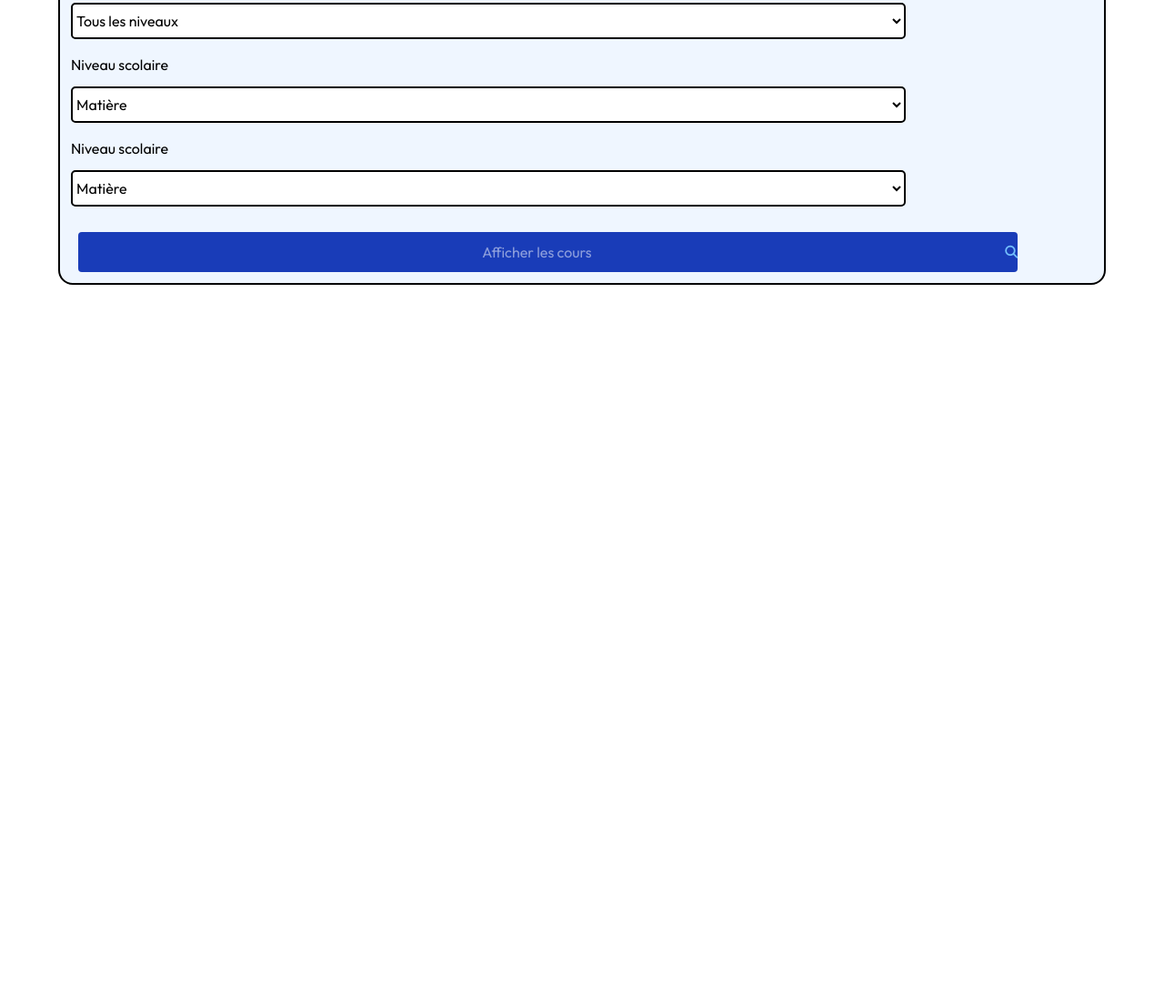
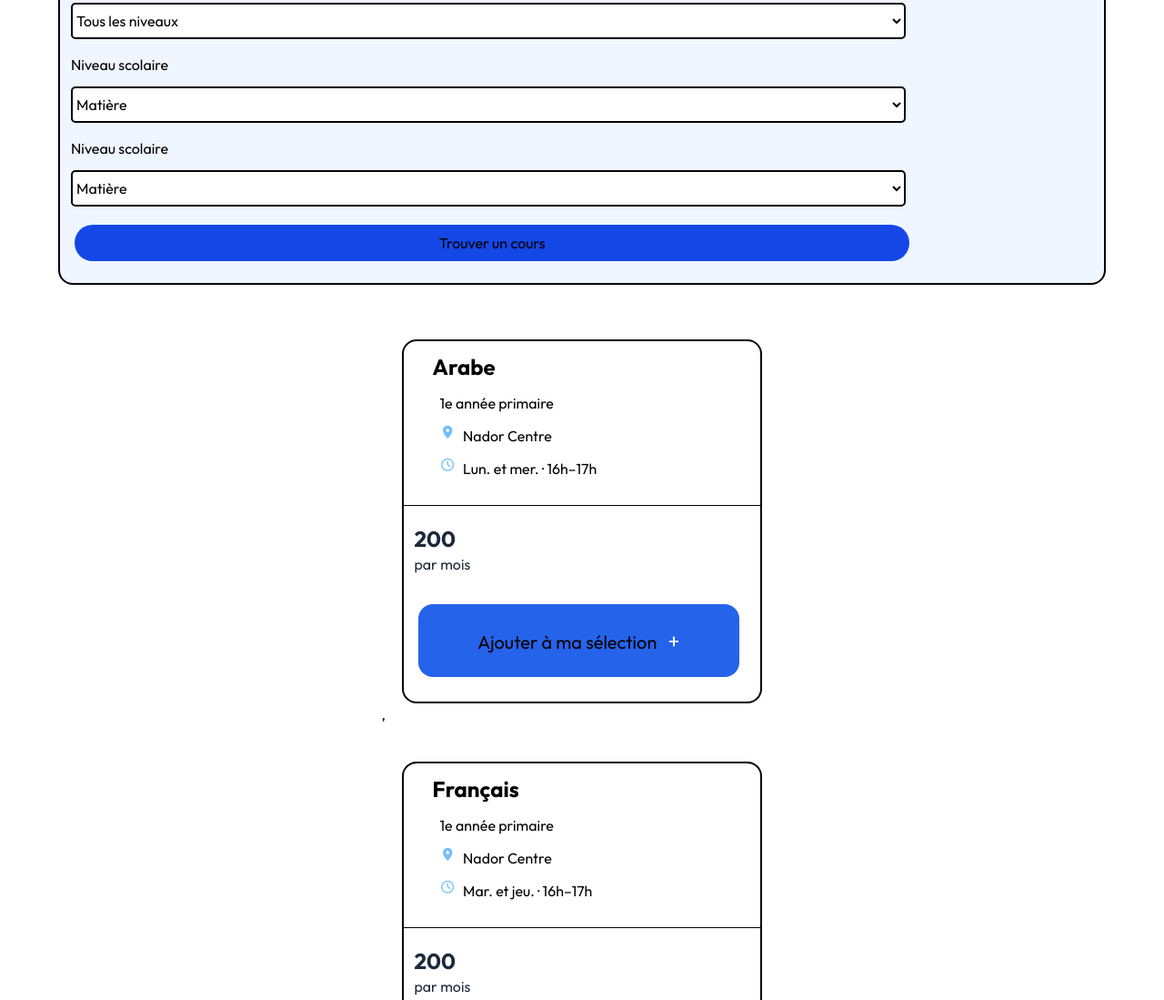
Before and after one commit to AbdenasserFarkli/Nour--Academy-Project, a website built with Vite: page index.html in a window 1280 px wide. Shown: the part 1192-2291 px from the top of the page at 91% size. Before the commit the page ends 1505 px from the top, so only its background shows below. Built offline with nearby package versions, Linux system fonts and the light colour scheme.

Commit message:
finsh page main

```diff
--- a/index.html
+++ b/index.html
@@ -8,6 +8,8 @@
     <link rel="stylesheet" href="/css/index.css">
     <link rel="stylesheet" href="/css/input.css">
     <script src="/js/main.js" defer></script>
+    <script src="/js/data.js" defer></script>
+
     <link rel="preconnect" href="https://fonts.googleapis.com">
     <link rel="preconnect" href="https://fonts.gstatic.com" crossorigin>
     <link href="https://fonts.googleapis.com/css2?family=Outfit:wght@100..900&display=swap" rel="stylesheet">
@@ -176,10 +178,7 @@
                         </select>
 
                     </div>
-                    <div class="mt-7 ml-5 w-[90%] h-11 bg-blue-800 rounded-sm flex  items-center justify-center ">
-                        <input class="ml-2 w-[80%] text-center text-white bg-blue-800 w-full " type="search" value="" placeholder="Afficher les cours ">
-                        <i class="fa-solid fa-magnifying-glass fa-sm fa-width-auto  "
-                            style="color: rgb(116, 192, 252);"></i>
+                   <button class="w-[80%] h-10 bg-blue-700 mt-5 ml-4 rounded-3xl">Trouver un cours</button>
                     </div>
 
                 </div>
@@ -188,6 +187,94 @@
 
 
         </section>
+        <section id="cours " class=" grid  grid-cols-1  mt-5    justify-items-center ">
+            <div id="cart-cours">
+
+                <i class="fa-solid fa-calculator mt-8  ml-8 " style="color: rgb(116, 192, 252); "></i>
+                <h3 class="mt-3 ml-8 text-2xl font-bold">Mathématiques</h3>
+                <p class="mt-3 ml-10">3e année collège</p>
+                <div class="flex gap-2">
+                    <i class="fa-solid fa-location-dot fa-sm mt-5 ml-10" style="color: rgb(116, 192, 252);"></i>
+                    <p class="mt-3">Centre Nador</p>
+                </div>
+                <div class="flex gap-2">
+                    <i class="fa-regular fa-clock fa-sm mt-5 ml-10" style="color: rgb(116, 192, 252);"></i>
+                    <p class="mt-3">Mar. et jeu. · 18h–19h30</p>
+                </div>
+                <hr class="w-[100%] mt-7 ">
+                <p class="text-2xl font-bold mt-5 ml-3 text-[#1E293B]">300 MAD</p>
+
+                <p class="text-[#1E293B] ml-3">par mois</p>
+                <button class="mt-8 ml-4 bg-[#2563EB] w-[90%] h-20 text-center text-[20px] rounded-2xl"
+                    type="button">Ajouter à ma sélection <span class="ml-2 text-2xl text-white">+</span></button>
+
+
+
+
+
+
+            </div>
+
+        </section>
+        <section class="flex flex-col items-center">
+            <div>
+                <h3 class="text-[#1E293B] text-3xl ml-15 mt-7">Trois centres, à Nador</h3>
+                <pre class=" mt-4 text-[15px] text-center">Choisissez votre centre lors de l'inscription.
+ Les détails pratiques seront confirmés
+ par l'académie.</pre>
+            </div>
+            <div class="h-[200px]  border-black border-[2px] w-[90%] mt-5  rounded-[16px] hover:bg-blue-100 ">
+                <div class="mt-4 flex gap-3.5 justify-center">
+                    <i class="fa-solid fa-house fa-xl pt-3" style="color: rgb(116, 192, 252);"></i>
+                    <h3 class="mt-0.5 text-xl">Centre Nador</h3>
+
+
+                </div>
+                <pre class="mt-7 text-center text-[15px]">Soutien scolaire et langues.
+ Adresse et accès à confirmer.</pre>
+
+
+
+
+
+
+            </div>
+            </div>
+            <div class="h-[200px]  border-black border-[2px] w-[90%] mt-5  rounded-[16px] hover:bg-blue-100 ">
+                <div class="mt-4 flex gap-3.5 justify-center">
+                    <i class="fa-solid fa-house fa-xl pt-3" style="color: rgb(116, 192, 252);"></i>
+                    <h3 class="mt-0.5 text-xl">Selouaner</h3>
+
+
+                </div>
+                <pre class="mt-7 text-center text-[15px]">Soutien scolaire et langues.
+ Adresse et accès à confirmer.</pre>
+
+
+
+
+
+
+            </div>
+            </div>
+            <div class="h-[200px]  border-black border-[2px] w-[90%] mt-5  rounded-[16px] hover:bg-blue-100 ">
+                <div class="mt-4 flex gap-3.5 justify-center">
+                    <i class="fa-solid fa-house fa-xl pt-3" style="color: rgb(116, 192, 252);"></i>
+                    <h3 class="mt-0.5 text-xl">Hay Al Matar</h3>
+
+
+                </div>
+                <pre class="mt-7 text-center text-[15px]">Soutien scolaire et langues.
+ Adresse et accès à confirmer.</pre>
+
+
+
+
+
+
+            </div>
+
+        </section>
     </main>
 
 
--- /dev/null
+++ b/js/data.js
@@ -0,0 +1,131 @@
+
+const courses = [
+    { id: 1, matiere: "Arabe", niveau: "1e année primaire", centre: "Nador Centre", horaire: "Lun. et mer. · 16h–17h", prix: 200, icon: "fa-book" },
+    { id: 2, matiere: "Français", niveau: "1e année primaire", centre: "Nador Centre", horaire: "Mar. et jeu. · 16h–17h", prix: 200, icon: "fa-book-open" },
+    { id: 3, matiere: "Mathématiques", niveau: "1e année primaire", centre: "Nador Centre", horaire: "Lun. et mer. · 17h–18h", prix: 200, icon: "fa-calculator" },
+    { id: 4, matiere: "Éducation islamique", niveau: "1e année primaire", centre: "Nador Centre", horaire: "Sam. · 10h–11h", prix: 200, icon: "fa-book" },
+
+    { id: 5, matiere: "Arabe", niveau: "2e année primaire", centre: "Nador Centre", horaire: "Lun. et mer. · 16h–17h", prix: 200, icon: "fa-book" },
+    { id: 6, matiere: "Français", niveau: "2e année primaire", centre: "Nador Centre", horaire: "Mar. et jeu. · 16h–17h", prix: 200, icon: "fa-book-open" },
+    { id: 7, matiere: "Mathématiques", niveau: "2e année primaire", centre: "Nador Centre", horaire: "Lun. et mer. · 17h–18h", prix: 200, icon: "fa-calculator" },
+    { id: 8, matiere: "Éducation islamique", niveau: "2e année primaire", centre: "Nador Centre", horaire: "Sam. · 10h–11h", prix: 200, icon: "fa-book" },
+
+    { id: 9, matiere: "Arabe", niveau: "3e année primaire", centre: "Hay Al Matar", horaire: "Lun. et mer. · 16h–17h", prix: 200, icon: "fa-book" },
+    { id: 10, matiere: "Français", niveau: "3e année primaire", centre: "Hay Al Matar", horaire: "Mar. et jeu. · 16h–17h", prix: 200, icon: "fa-book-open" },
+    { id: 11, matiere: "Mathématiques", niveau: "3e année primaire", centre: "Hay Al Matar", horaire: "Lun. et mer. · 17h–18h", prix: 200, icon: "fa-calculator" },
+    { id: 12, matiere: "Activité scientifique", niveau: "3e année primaire", centre: "Hay Al Matar", horaire: "Sam. · 10h–11h", prix: 200, icon: "fa-flask" },
+
+    { id: 13, matiere: "Arabe", niveau: "4e année primaire", centre: "Nador Centre", horaire: "Lun. et mer. · 16h–17h", prix: 220, icon: "fa-book" },
+    { id: 14, matiere: "Français", niveau: "4e année primaire", centre: "Nador Centre", horaire: "Mar. et jeu. · 16h–17h", prix: 220, icon: "fa-book-open" },
+    { id: 15, matiere: "Mathématiques", niveau: "4e année primaire", centre: "Nador Centre", horaire: "Lun. et mer. · 17h–18h", prix: 220, icon: "fa-calculator" },
+    { id: 16, matiere: "Activité scientifique", niveau: "4e année primaire", centre: "Nador Centre", horaire: "Sam. · 10h–11h", prix: 220, icon: "fa-flask" },
+
+    { id: 17, matiere: "Arabe", niveau: "5e année primaire", centre: "Selouane", horaire: "Lun. et mer. · 16h–17h", prix: 220, icon: "fa-book" },
+    { id: 18, matiere: "Français", niveau: "5e année primaire", centre: "Selouane", horaire: "Mar. et jeu. · 16h–17h", prix: 220, icon: "fa-book-open" },
+    { id: 19, matiere: "Mathématiques", niveau: "5e année primaire", centre: "Selouane", horaire: "Lun. et mer. · 17h–18h", prix: 220, icon: "fa-calculator" },
+    { id: 20, matiere: "Activité scientifique", niveau: "5e année primaire", centre: "Selouane", horaire: "Sam. · 10h–11h", prix: 220, icon: "fa-flask" },
+
+    { id: 21, matiere: "Arabe", niveau: "6e année primaire", centre: "Nador Centre", horaire: "Lun. et mer. · 16h–17h", prix: 250, icon: "fa-book" },
+    { id: 22, matiere: "Français", niveau: "6e année primaire", centre: "Nador Centre", horaire: "Mar. et jeu. · 16h–17h", prix: 250, icon: "fa-book-open" },
+    { id: 23, matiere: "Mathématiques", niveau: "6e année primaire", centre: "Nador Centre", horaire: "Lun. et mer. · 17h–18h", prix: 250, icon: "fa-calculator" },
+    { id: 24, matiere: "Activité scientifique", niveau: "6e année primaire", centre: "Nador Centre", horaire: "Sam. · 10h–11h", prix: 250, icon: "fa-flask" },
+
+    // ===== COLLÈGE =====
+    { id: 25, matiere: "Arabe", niveau: "1e année collège", centre: "Nador Centre", horaire: "Lun. et mer. · 16h–17h30", prix: 250, icon: "fa-book" },
+    { id: 26, matiere: "Français", niveau: "1e année collège", centre: "Nador Centre", horaire: "Mar. et jeu. · 16h–17h30", prix: 250, icon: "fa-book-open" },
+    { id: 27, matiere: "Anglais", niveau: "1e année collège", centre: "Nador Centre", horaire: "Sam. · 11h–12h30", prix: 250, icon: "fa-language" },
+    { id: 28, matiere: "Mathématiques", niveau: "1e année collège", centre: "Nador Centre", horaire: "Mar. et jeu. · 18h–19h30", prix: 300, icon: "fa-calculator" },
+    { id: 29, matiere: "Sciences de la Vie et de la Terre (SVT)", niveau: "1e année collège", centre: "Nador Centre", horaire: "Lun. · 18h–19h30", prix: 250, icon: "fa-leaf" },
+    { id: 30, matiere: "Physique-Chimie", niveau: "1e année collège", centre: "Nador Centre", horaire: "Mer. · 18h–19h30", prix: 250, icon: "fa-flask" },
+    { id: 31, matiere: "Histoire-Géographie", niveau: "1e année collège", centre: "Nador Centre", horaire: "Sam. · 14h–15h30", prix: 250, icon: "fa-earth-africa" },
+    { id: 32, matiere: "Éducation islamique", niveau: "1e année collège", centre: "Nador Centre", horaire: "Sam. · 15h30–17h", prix: 250, icon: "fa-book" },
+
+    { id: 33, matiere: "Arabe", niveau: "2e année collège", centre: "Hay Al Matar", horaire: "Lun. et mer. · 16h–17h30", prix: 250, icon: "fa-book" },
+    { id: 34, matiere: "Français", niveau: "2e année collège", centre: "Hay Al Matar", horaire: "Mar. et jeu. · 16h–17h30", prix: 250, icon: "fa-book-open" },
+    { id: 35, matiere: "Anglais", niveau: "2e année collège", centre: "Hay Al Matar", horaire: "Sam. · 11h–12h30", prix: 250, icon: "fa-language" },
+    { id: 36, matiere: "Mathématiques", niveau: "2e année collège", centre: "Hay Al Matar", horaire: "Mar. et jeu. · 18h–19h30", prix: 300, icon: "fa-calculator" },
+    { id: 37, matiere: "Sciences de la Vie et de la Terre (SVT)", niveau: "2e année collège", centre: "Hay Al Matar", horaire: "Lun. · 18h–19h30", prix: 250, icon: "fa-leaf" },
+    { id: 38, matiere: "Physique-Chimie", niveau: "2e année collège", centre: "Hay Al Matar", horaire: "Mer. · 18h–19h30", prix: 250, icon: "fa-flask" },
+    { id: 39, matiere: "Histoire-Géographie", niveau: "2e année collège", centre: "Hay Al Matar", horaire: "Sam. · 14h–15h30", prix: 250, icon: "fa-earth-africa" },
+    { id: 40, matiere: "Éducation islamique", niveau: "2e année collège", centre: "Hay Al Matar", horaire: "Sam. · 15h30–17h", prix: 250, icon: "fa-book" },
+
+    { id: 41, matiere: "Arabe", niveau: "3e année collège", centre: "Nador Centre", horaire: "Lun. et mer. · 16h–17h30", prix: 300, icon: "fa-book" },
+    { id: 42, matiere: "Français", niveau: "3e année collège", centre: "Nador Centre", horaire: "Mar. et jeu. · 16h–17h30", prix: 300, icon: "fa-book-open" },
+    { id: 43, matiere: "Anglais", niveau: "3e année collège", centre: "Nador Centre", horaire: "Sam. · 11h–12h30", prix: 300, icon: "fa-language" },
+    { id: 44, matiere: "Mathématiques", niveau: "3e année collège", centre: "Nador Centre", horaire: "Mar. et jeu. · 18h–19h30", prix: 300, icon: "fa-calculator" },
+    { id: 45, matiere: "Sciences de la Vie et de la Terre (SVT)", niveau: "3e année collège", centre: "Nador Centre", horaire: "Lun. · 18h–19h30", prix: 300, icon: "fa-leaf" },
+    { id: 46, matiere: "Physique-Chimie", niveau: "3e année collège", centre: "Nador Centre", horaire: "Mer. · 18h–19h30", prix: 300, icon: "fa-flask" },
+    { id: 47, matiere: "Histoire-Géographie", niveau: "3e année collège", centre: "Nador Centre", horaire: "Sam. · 14h–15h30", prix: 300, icon: "fa-earth-africa" },
+    { id: 48, matiere: "Éducation islamique", niveau: "3e année collège", centre: "Nador Centre", horaire: "Sam. · 15h30–17h", prix: 300, icon: "fa-book" },
+
+    // ===== LYCÉE =====
+    { id: 49, matiere: "Arabe", niveau: "1e année lycee", centre: "Nador Centre", horaire: "Lun. · 16h–17h30", prix: 300, icon: "fa-book" },
+    { id: 50, matiere: "Français", niveau: "1e année lycee", centre: "Nador Centre", horaire: "Mar. · 16h–17h30", prix: 300, icon: "fa-book-open" },
+    { id: 51, matiere: "Anglais", niveau: "1e année lycee", centre: "Nador Centre", horaire: "Mer. · 16h–17h30", prix: 300, icon: "fa-language" },
+    { id: 52, matiere: "Mathématiques", niveau: "1e année lycee", centre: "Nador Centre", horaire: "Mar. et jeu. · 18h–19h30", prix: 350, icon: "fa-calculator" },
+    { id: 53, matiere: "Sciences de la Vie et de la Terre (SVT)", niveau: "1e année lycee", centre: "Nador Centre", horaire: "Jeu. · 16h–17h30", prix: 300, icon: "fa-leaf" },
+    { id: 54, matiere: "Physique-Chimie", niveau: "1e année lycee", centre: "Nador Centre", horaire: "Lun. et mer. · 18h–19h30", prix: 350, icon: "fa-flask" },
+    { id: 55, matiere: "Histoire-Géographie", niveau: "1e année lycee", centre: "Nador Centre", horaire: "Sam. · 14h–15h30", prix: 300, icon: "fa-earth-africa" },
+    { id: 56, matiere: "Éducation islamique", niveau: "1e année lycee", centre: "Nador Centre", horaire: "Sam. · 15h30–17h", prix: 300, icon: "fa-book" },
+
+    { id: 57, matiere: "Arabe", niveau: "1e année bac", centre: "Selouane", horaire: "Lun. · 16h–17h30", prix: 350, icon: "fa-book" },
+    { id: 58, matiere: "Français", niveau: "1e année bac", centre: "Selouane", horaire: "Mar. · 16h–17h30", prix: 350, icon: "fa-book-open" },
+    { id: 59, matiere: "Anglais", niveau: "1e année bac", centre: "Selouane", horaire: "Mer. · 16h–17h30", prix: 350, icon: "fa-language" },
+    { id: 60, matiere: "Mathématiques", niveau: "1e année bac", centre: "Selouane", horaire: "Mar. et jeu. · 18h–19h30", prix: 400, icon: "fa-calculator" },
+    { id: 61, matiere: "Sciences de la Vie et de la Terre (SVT)", niveau: "1e année bac", centre: "Selouane", horaire: "Jeu. · 16h–17h30", prix: 350, icon: "fa-leaf" },
+    { id: 62, matiere: "Physique-Chimie", niveau: "1e année bac", centre: "Selouane", horaire: "Lun. et mer. · 18h–19h30", prix: 400, icon: "fa-flask" },
+    { id: 63, matiere: "Histoire-Géographie", niveau: "1e année bac", centre: "Selouane", horaire: "Sam. · 14h–15h30", prix: 350, icon: "fa-earth-africa" },
+    { id: 64, matiere: "Éducation islamique", niveau: "1e année bac", centre: "Selouane", horaire: "Sam. · 15h30–17h", prix: 350, icon: "fa-book" },
+
+    { id: 65, matiere: "Arabe", niveau: "2e année bac", centre: "Nador Centre", horaire: "Lun. · 16h–17h30", prix: 400, icon: "fa-book" },
+    { id: 66, matiere: "Français", niveau: "2e année bac", centre: "Nador Centre", horaire: "Mar. · 16h–17h30", prix: 400, icon: "fa-book-open" },
+    { id: 67, matiere: "Anglais", niveau: "2e année bac", centre: "Nador Centre", horaire: "Mer. · 16h–17h30", prix: 400, icon: "fa-language" },
+    { id: 68, matiere: "Mathématiques", niveau: "2e année bac", centre: "Nador Centre", horaire: "Mar. et jeu. · 18h–19h30", prix: 450, icon: "fa-calculator" },
+    { id: 69, matiere: "Sciences de la Vie et de la Terre (SVT)", niveau: "2e année bac", centre: "Nador Centre", horaire: "Jeu. · 16h–17h30", prix: 400, icon: "fa-leaf" },
+    { id: 70, matiere: "Physique-Chimie", niveau: "2e année bac", centre: "Nador Centre", horaire: "Lun. et mer. · 18h–19h30", prix: 450, icon: "fa-flask" },
+    { id: 71, matiere: "Histoire-Géographie", niveau: "2e année bac", centre: "Nador Centre", horaire: "Sam. · 14h–15h30", prix: 400, icon: "fa-earth-africa" },
+    { id: 72, matiere: "Philosophie", niveau: "2e année bac", centre: "Nador Centre", horaire: "Sam. · 15h30–17h", prix: 350, icon: "fa-brain" },
+    { id: 73, matiere: "Éducation islamique", niveau: "2e année bac", centre: "Nador Centre", horaire: "Sam. · 17h–18h30", prix: 350, icon: "fa-book" },
+
+    // ===== INFORMATIQUE =====
+    { id: 74, matiere: "Informatique", niveau: "3e année collège", centre: "Nador Centre", horaire: "Sam. · 10h–11h30", prix: 250, icon: "fa-laptop-code" },
+    { id: 75, matiere: "Informatique", niveau: "1e année lycee", centre: "Nador Centre", horaire: "Sam. · 11h30–13h", prix: 300, icon: "fa-laptop-code" },
+    { id: 76, matiere: "Informatique", niveau: "1e année bac", centre: "Nador Centre", horaire: "Sam. · 14h–15h30", prix: 350, icon: "fa-laptop-code" },
+    { id: 77, matiere: "Informatique", niveau: "2e année bac", centre: "Nador Centre", horaire: "Sam. · 15h30–17h", prix: 350, icon: "fa-laptop-code" }
+];
+
+const Cours = document.querySelector("#cart-cours")
+const showInHtml = courses.map((project, index) => {
+    return `
+            <section id="cours " class=" grid  grid-cols-1  mt-5    justify-items-center ">
+
+       <div class="h-[400px]  border-black border-[2px] w-[90%] mt-5  rounded-[16px]  ">
+
+                <h3 class="mt-3 ml-8 text-2xl font-bold">${project.matiere}</h3>
+                <p class="mt-3 ml-10">${project.niveau}</p>
+                <div class="flex gap-2">
+                    <i class="fa-solid fa-location-dot fa-sm mt-5 ml-10" style="color: rgb(116, 192, 252);"></i>
+                    <p class="mt-3">${project.centre}</p>
+                </div>
+                <div class="flex gap-2">
+                    <i class="fa-regular fa-clock fa-sm mt-5 ml-10" style="color: rgb(116, 192, 252);"></i>
+                    <p class="mt-3">${project.horaire}</p>
+                </div>
+                <hr class="w-[100%] mt-7 ">
+                <p class="text-2xl font-bold mt-5 ml-3 text-[#1E293B]">${project.prix}</p>
+
+                <p class="text-[#1E293B] ml-3">par mois</p>
+                <button class="mt-8 ml-4 bg-[#2563EB] w-[90%] h-20 text-center text-[20px] rounded-2xl"
+                    type="button">Ajouter à ma sélection <span class="ml-2 text-2xl text-white">+</span></button>
+
+
+
+
+
+
+            </div>
+</section>
+    `
+
+})
+Cours.innerHTML = showInHtml
```
